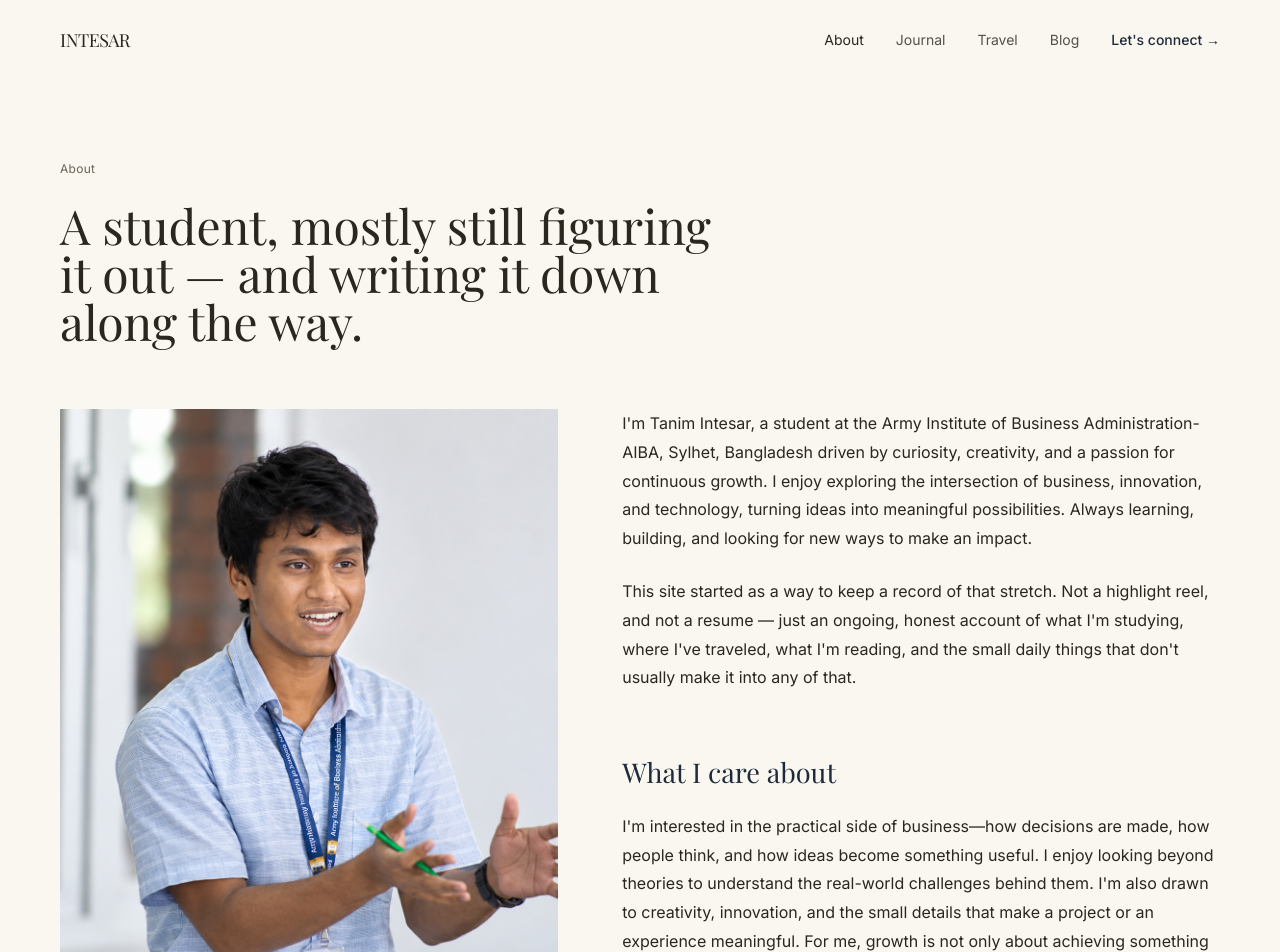
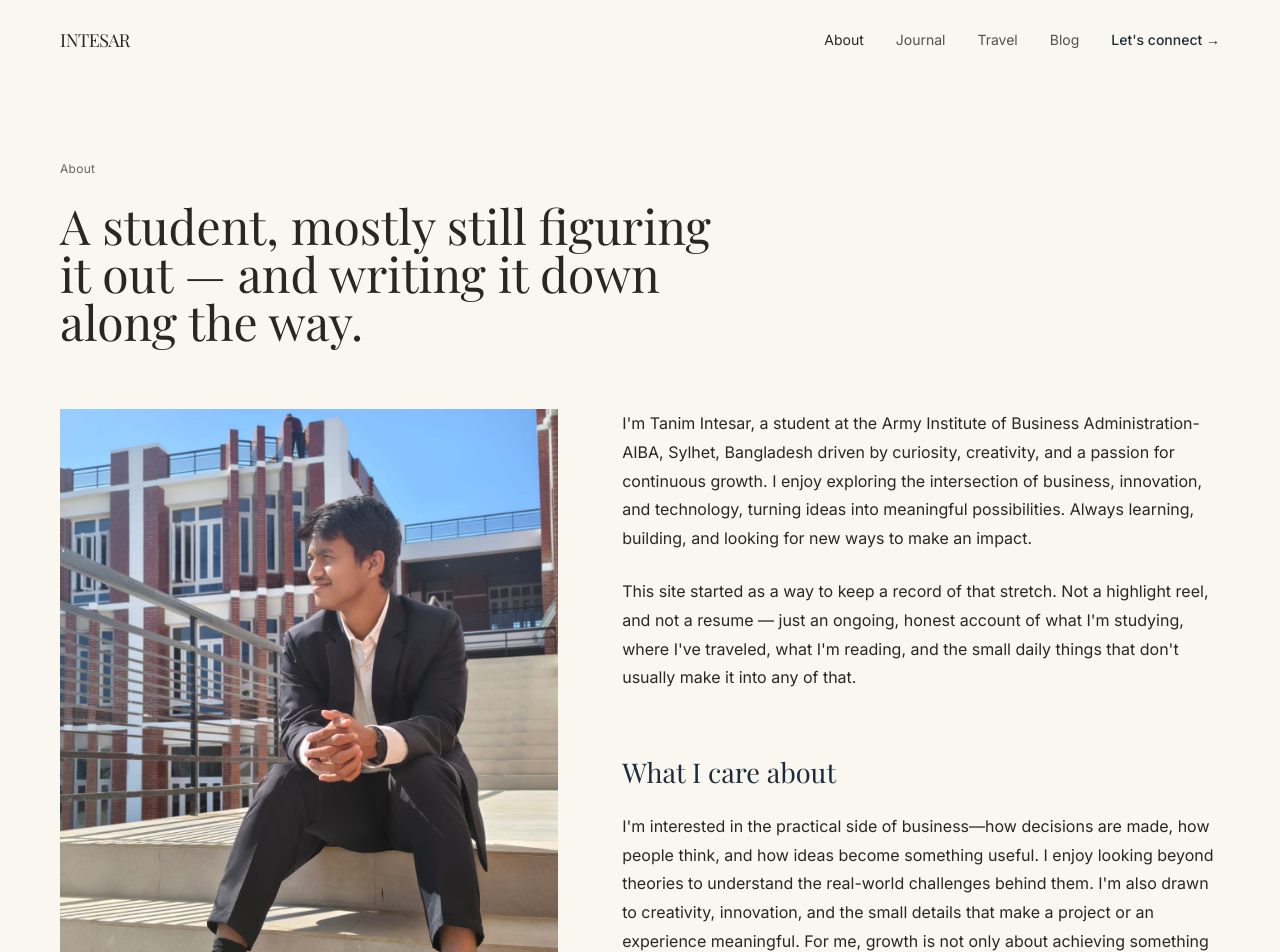
Before and after one commit to aashfaak/tanim-intesar-portfolio, a Next.js app: page /about in a window 1280 px wide. Shown: the top 952 px of the page. Built offline with nearby package versions, Linux system fonts and the light colour scheme; a web font is replaced by a local one.

Commit message:
update image

```diff
--- a/app/about/page.tsx
+++ b/app/about/page.tsx
@@ -29,7 +29,7 @@ export default function AboutPage() {
         <div className="grid md:grid-cols-[1fr_1.2fr] gap-10 md:gap-16 items-start">
           <ScrollReveal className="relative aspect-[4/5] overflow-hidden bg-surface">
             <Image
-              src="/about.png"
+              src="/about.jpeg"
               alt="A quiet study corner with books and morning light"
               fill
               sizes="(min-width: 768px) 40vw, 90vw"
```
Also changed, not shown: public/about.jpeg (added), public/about.png (deleted).
